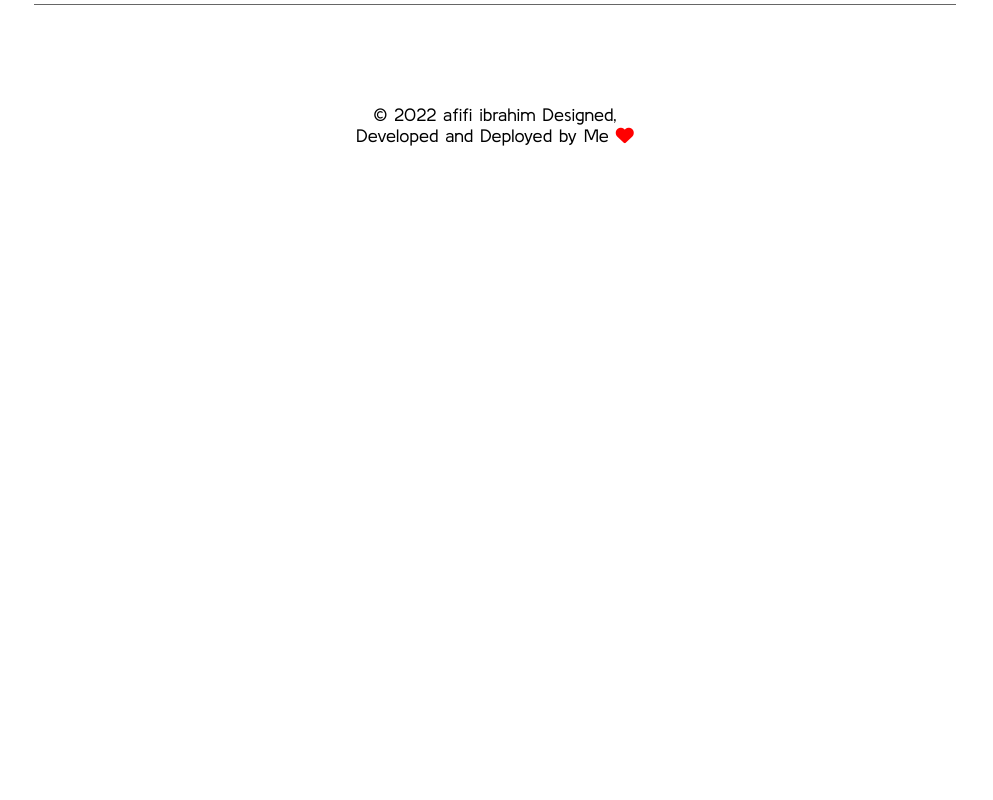
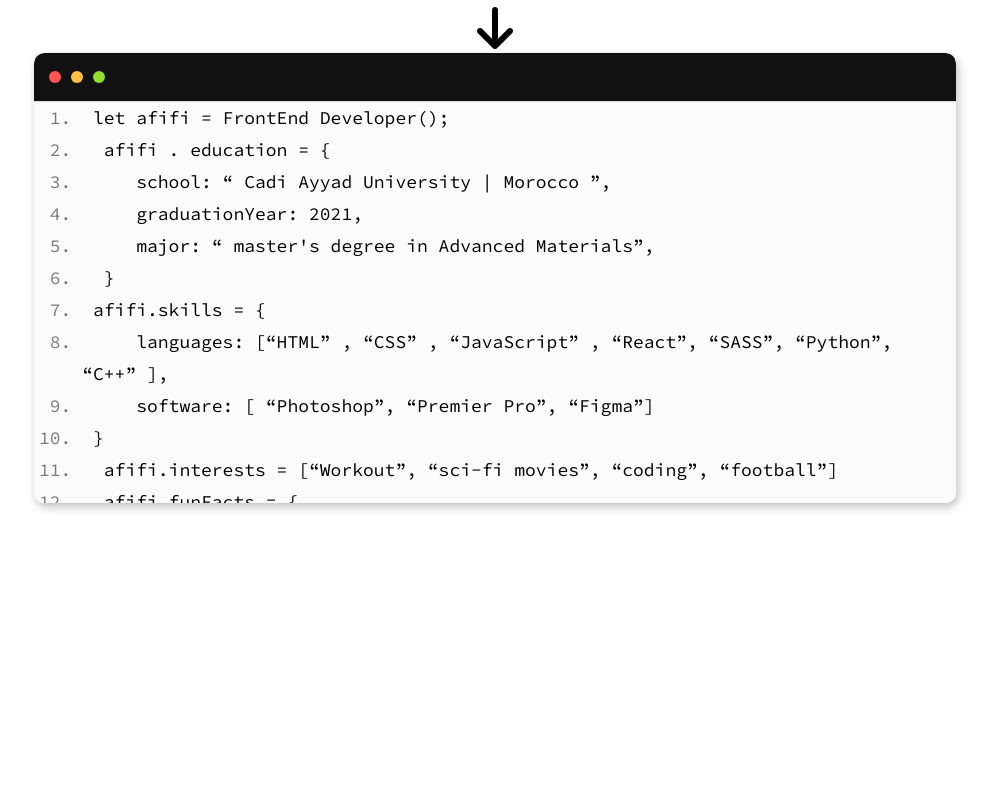
Before and after one commit to Afifi24/newportfolio, a React (Create React App) app: page / in a window 1280 px wide. Shown: the part 1500-2300 px from the top of the page, without its empty margins (145-1138 px from the left). Before the commit the page ends 1745 px from the top, so only its background shows below. Built offline with nearby package versions, Linux system fonts and the light colour scheme.

Commit message:
fifth commit

```diff
--- a/public/index.html
+++ b/public/index.html
@@ -10,7 +10,7 @@
       content="Web site created using create-react-app"
     />
     <link rel="apple-touch-icon" href="%PUBLIC_URL%/logo192.png" />
-    <link href="https://fonts.googleapis.com/css2?family=Kulim+Park&family=Lato:wght@400;700&family=Lobster&display=swap" rel="stylesheet">
+    <link href="https://fonts.googleapis.com/css2?family=Kulim+Park&family=Lato:wght@400;700&family=Lobster&family=Montserrat:wght@400;600&family=Source+Code+Pro:wght@400;600&display=swap" rel="stylesheet">
     <script src="https://kit.fontawesome.com/1c56ab2bec.js" crossorigin="anonymous"></script>
     <!--
       manifest.json provides metadata used when your web app is installed on a
--- a/src/Components/About.js
+++ b/src/Components/About.js
@@ -2,6 +2,7 @@ import React from 'react'
 import styled from 'styled-components'
 import {motion} from 'framer-motion'
 import ScrollTop from './ScrollTop'
+import Codecontainer from './CodeContainer'
 export default function About() {
   return (
     <Aboutstyle >
@@ -38,6 +39,10 @@ export default function About() {
           </div>
      </SectionAbout>
      <ScrollTop/>
+     <Codestyle>
+     <h1><i class="fa-solid fa-arrow-down"></i></h1>
+     <Codecontainer/>
+     </Codestyle>
      <div className="line"></div>
      <Footer>
       <p className='footer'>&copy; 2022 afifi ibrahim Designed, <br /> Developed and Deployed by Me <i class="fa-solid fa-heart"></i></p>
@@ -77,7 +82,9 @@ margin: auto;
    h2{
     margin-top: 1rem;
    }
-
+   p{
+    line-height: 30px;
+   }
 }
 
 /* media query */
@@ -163,6 +170,10 @@ p{
             width: 6rem;
             text-align: center;
             padding: 0.5rem;
+            font-family: 'Montserrat', sans-serif;
+            font-weight: normal;
+            border-radius: 5px;
+            background-color: #eee;
         }
     }
 }
@@ -188,6 +199,23 @@ p{
    }
 }
 `
+
+// code container
+
+const Codestyle= styled.div`
+min-height: 100vh;
+h1{
+    text-align: center;
+    .fa-arrow-down{
+        text-align: center;
+        font-size: 3rem;
+        height: 40px;
+    }
+}
+
+`
+
+
 // footer
 
 const Footer = styled.div`
--- /dev/null
+++ b/src/Components/CodeContainer.js
@@ -0,0 +1,127 @@
+import React from 'react'
+import styled from 'styled-components'
+import {motion} from 'framer-motion'
+export default function Codecontainer() {
+  return (
+    <Codecontainerstyle>
+      <div className="code-container">
+        <div className="code-toolbar">
+            <span className='circle'></span>
+            <span className='circle'></span>
+            <span className='circle'></span>
+        </div>
+        <div className="code">
+            <ol className='line-numbers'>
+             <li> &nbsp;let afifi = FrontEnd Developer();</li>
+             <li> &nbsp; afifi . education = {'{'} </li>
+             <li> &nbsp;&nbsp;&nbsp;&nbsp;    school: “ Cadi Ayyad University | Morocco ”,</li>
+             <li> &nbsp;&nbsp;&nbsp;&nbsp;    graduationYear: 2021,</li>
+             <li> &nbsp;&nbsp;&nbsp;&nbsp;    major: “ master's degree in Advanced Materials”,</li>
+             <li>&nbsp; {'}'} </li>
+             <li>&nbsp;afifi.skills = {'{'} </li>
+             <li>&nbsp;&nbsp;&nbsp;&nbsp; languages: [“HTML” , “CSS” , “JavaScript” , “React”,    “SASS”, “Python”, “C++” ],</li>
+             <li>&nbsp;&nbsp;&nbsp;&nbsp; software: [ “Photoshop”, “Premier Pro”, “Figma”]</li>
+             <li>&nbsp;{'}'}</li>
+             <li>&nbsp; afifi.interests = [“Workout”, “sci-fi movies”, “coding”, “football”]</li>
+             <li>&nbsp; afifi.funFacts = {'{'}</li>
+             <li>&nbsp;&nbsp;&nbsp;&nbsp; pets:{'{'}</li>
+             <li>&nbsp;&nbsp;&nbsp;&nbsp; hasDogs = true,</li>
+             <li>&nbsp;&nbsp;&nbsp;&nbsp; numberOfDogs = 3,</li>
+             <li>&nbsp;&nbsp; {'}'}</li>
+             <li>&nbsp;  {'}'}</li>
+             <li>&nbsp; favCoffee = “Vanilla Sweet Cream Cold Brew”</li>
+             <li>&nbsp;<span className="bold ACCGrey">&lt;!--END OF CODE</span></li>
+             <li>&nbsp;<span className="bold ACCGrey">Thanks for scrolling this far!</span></li>
+             <li>&nbsp;<span className="bold ACCGrey">Have questions?? Send me an email : <a href="mailto:afifi71brahim@gmail.com"><span class="ACCPink underline">afifi71brahim@gmail.com</span></a> </span> </li>
+             <li>&nbsp;<span class="bold ACCGrey">--&gt;</span></li>
+
+            </ol>
+        </div>
+      </div>
+    </Codecontainerstyle>
+  )
+}
+
+// styled components
+
+const Codecontainerstyle = styled.div`
+  /* font-family: 'Lato', sans-serif; */
+
+.code-container{
+  position: relative;
+  width: 90%;
+  max-width: 950px;
+  /* margin: 0 1em 0 1em; */
+  margin: auto;
+  max-height: 450px;
+  background-color: #fbfbfb;
+  overflow-y: scroll;
+  box-shadow: 2px 4px 10px rgba(0,0,0,.25);
+  border-radius: 10px 10px;
+
+}
+
+.code-toolbar{
+  position: sticky;
+width: 100%;
+z-index: 10;
+top: 0;
+background-color: #111;
+padding: 15px;
+border-bottom: 1px solid #d9d9d9;
+border-radius: 10px 10px 0 0;
+.circle{
+  border-radius: 50%;
+  height: 12px;
+  width: 12px;
+  display: inline-block;
+  margin-right: 10px;
+}
+}
+.circle:nth-child(1){
+  background-color: #ff5454;
+}
+.circle:nth-child(2){
+  background-color: #ffbf43;
+}
+.circle:nth-child(3){
+  background-color: #90de2c;
+}
+.code{
+line-height: 200%;
+font-size: 1em;
+margin-left: 1em;
+color: #000;
+.line-numbers{
+line-height: 200%;
+font-size: 1rem;
+color: #000;
+padding: 0rem 2rem;
+
+
+li::marker {
+  color: #7A7A7A;
+  font-size: 1em;
+}
+
+
+li{
+  font-size: 18px;
+  font-family: 'Source Code Pro', monospace;
+  .ACCGrey{
+    color: #7A7A7A;
+  }
+  .ACCPink{
+    color:#FF006F;
+    font-weight: normal;
+  }
+  .bold{
+    font-weight: 600;
+  }
+  .underline{
+    text-decoration: underline;
+  }
+}
+}
+}
+`
--- a/src/Components/Nav.js
+++ b/src/Components/Nav.js
@@ -48,7 +48,7 @@ const Header = styled.div`
    top: 0;
    left: 0;
    right: 0;
-
+z-index: 100;
 `
 const Navstyle = styled.div`
    display: flex;
```
